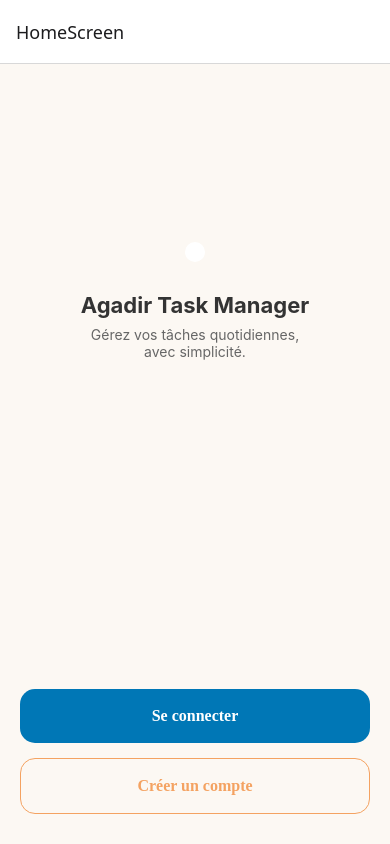
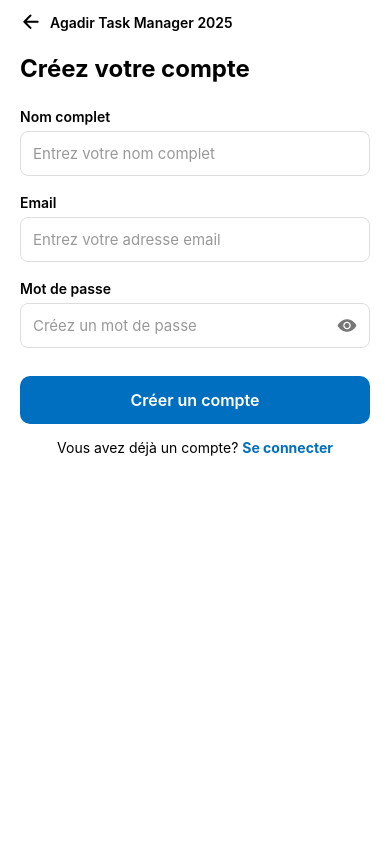
Before and after one commit to yousseflab20-ui/Agadir-Task-Manager-2025, a React Native app in the folder mobile/: screen /CreerCompt in a window 390 px wide. Built offline with nearby package versions, Linux system fonts and the light colour scheme.

Commit message:
add your file CreerCompt ou LoginScreen

```diff
--- a/mobile/App.tsx
+++ b/mobile/App.tsx
@@ -1,5 +1,6 @@
-import HomeScreen from "./app/HomeScreen";
-import Index from "./app/index";
+import HomeScreen from "./app/screen/HomeScreen";
+import LoginScreen from "./app/screen/LoginScreen";
+import CreerCompt from "./app/screen/CreerCompt"
 import { NavigationContainer } from "@react-navigation/native";
 import { createNativeStackNavigator } from "@react-navigation/native-stack";
 
@@ -7,10 +8,11 @@ function App() {
   const Stack = createNativeStackNavigator();
 
   return (
-    <NavigationContainer>
-      <Stack.Navigator initialRouteName="HomeScreen">
-        <Stack.Screen name="HomeScreen" component={HomeScreen} />
-        <Stack.Screen name="Index" component={Index} />
+    <NavigationContainer >
+      <Stack.Navigator initialRouteName="HomeScreen" >
+        <Stack.Screen name="HomeScreen" component={HomeScreen} options={{ headerShown: false }} />
+        <Stack.Screen name="LoginScreen" component={LoginScreen} options={{ headerShown: false }} />
+        <Stack.Screen name="CreerCompt" component={CreerCompt} options={{ headerShown: false }} />
       </Stack.Navigator>
     </NavigationContainer>
   );
--- a/mobile/app/index.tsx
+++ /dev/null
@@ -1,11 +0,0 @@
-import { Text, View } from "react-native";
-
-export default function Index(props: any) {
-    console.log(props);
-
-    return (
-        <View>
-            <Text>salam</Text>
-        </View>
-    );
-}
--- /dev/null
+++ b/mobile/app/screen/CreerCompt.tsx
@@ -0,0 +1,153 @@
+import React, { useState } from "react";
+import {
+    View,
+    Text,
+    TextInput,
+    TouchableOpacity,
+    StyleSheet,
+    ScrollView,
+} from "react-native";
+import { SafeAreaView } from "react-native-safe-area-context";
+import Ionicons from 'react-native-vector-icons/Ionicons';
+
+export default function SignupScreen({ navigation }: any) {
+    const [showPassword, setShowPassword] = useState(false);
+
+    return (
+        <SafeAreaView style={{ flex: 1, backgroundColor: "#fff" }}>
+            <ScrollView contentContainerStyle={styles.container}>
+
+                <TouchableOpacity onPress={() => navigation.goBack()} style={styles.backBtn}>
+                    <Ionicons name="arrow-back" size={22} color="#000" />
+                    <Text style={styles.headerText}>Agadir Task Manager 2025</Text>
+                </TouchableOpacity>
+
+                <Text style={styles.title}>Créez votre compte</Text>
+
+                <View style={styles.fieldContainer}>
+                    <Text style={styles.label}>Nom complet</Text>
+                    <TextInput
+                        placeholder="Entrez votre nom complet"
+                        style={styles.input}
+                        placeholderTextColor="#999"
+                    />
+                </View>
+
+                <View style={styles.fieldContainer}>
+                    <Text style={styles.label}>Email</Text>
+                    <TextInput
+                        placeholder="Entrez votre adresse email"
+                        style={styles.input}
+                        keyboardType="email-address"
+                        placeholderTextColor="#999"
+                    />
+                </View>
+
+                <View style={styles.fieldContainer}>
+                    <Text style={styles.label}>Mot de passe</Text>
+                    <View style={styles.passwordContainer}>
+                        <TextInput
+                            placeholder="Créez un mot de passe"
+                            style={styles.passwordInput}
+                            secureTextEntry={!showPassword}
+                            placeholderTextColor="#999"
+                        />
+                        <TouchableOpacity onPress={() => setShowPassword(!showPassword)}>
+                            <Ionicons
+                                name={showPassword ? "eye-off" : "eye"}
+                                size={20}
+                                color="#777"
+                            />
+                        </TouchableOpacity>
+                    </View>
+                </View>
+
+                <TouchableOpacity style={styles.button}>
+                    <Text style={styles.btnText}>Créer un compte</Text>
+                </TouchableOpacity>
+
+                <View style={styles.footer}>
+                    <Text>Vous avez déjà un compte? </Text>
+                    <TouchableOpacity onPress={() => navigation.navigate("Login")}>
+                        <Text style={styles.loginText}>Se connecter</Text>
+                    </TouchableOpacity>
+                </View>
+
+            </ScrollView>
+        </SafeAreaView>
+    );
+
+}
+
+const styles = StyleSheet.create({
+    container: {
+        paddingHorizontal: 20,
+        paddingTop: 10,
+    },
+    backBtn: {
+        flexDirection: "row",
+        alignItems: "center",
+        gap: 8,
+        marginBottom: 20,
+    },
+    headerText: {
+        fontSize: 14,
+        fontWeight: "600",
+    },
+    title: {
+        fontSize: 24,
+        fontWeight: "700",
+        marginBottom: 25,
+    },
+    fieldContainer: {
+        marginBottom: 18,
+    },
+    label: {
+        fontSize: 14,
+        fontWeight: "600",
+        marginBottom: 6,
+    },
+    input: {
+        height: 45,
+        borderWidth: 1,
+        borderColor: "#ddd",
+        borderRadius: 8,
+        paddingHorizontal: 12,
+        fontSize: 15,
+    },
+    passwordContainer: {
+        flexDirection: "row",
+        alignItems: "center",
+        height: 45,
+        borderWidth: 1,
+        borderColor: "#ddd",
+        borderRadius: 8,
+        paddingHorizontal: 12,
+        justifyContent: "space-between",
+    },
+    passwordInput: {
+        flex: 1,
+        fontSize: 15,
+    },
+    button: {
+        backgroundColor: "#006FBF",
+        paddingVertical: 14,
+        borderRadius: 10,
+        marginTop: 10,
+        alignItems: "center",
+    },
+    btnText: {
+        color: "#fff",
+        fontSize: 16,
+        fontWeight: "600",
+    },
+    footer: {
+        flexDirection: "row",
+        justifyContent: "center",
+        marginTop: 15,
+    },
+    loginText: {
+        color: "#006FBF",
+        fontWeight: "700",
+    },
+});
--- a/mobile/app/HomeScreen.tsx
+++ b/mobile/app/screen/HomeScreen.tsx
@@ -41,10 +41,10 @@ function HomeScren(props: any) {
 
             <View style={styles.buttonContainer}>
 
-                <TouchableOpacity style={styles.ButtonSC} onPress={() => props.navigation.navigate("Index")}>
+                <TouchableOpacity style={styles.ButtonSC} onPress={() => props.navigation.navigate("LoginScreen")}>
                     <Text style={styles.TextSC}>Se connecter</Text>
                 </TouchableOpacity>
-                <TouchableOpacity style={styles.ButtonCM}>
+                <TouchableOpacity style={styles.ButtonCM} onPress={() => props.navigation.navigate("CreerCompt")}>
                     <Text style={styles.TextCM}>Créer un compte</Text>
                 </TouchableOpacity>
             </View>
--- /dev/null
+++ b/mobile/app/screen/LoginScreen.tsx
@@ -0,0 +1,160 @@
+import React, { useState } from "react";
+import {
+    View,
+    Text,
+    TextInput,
+    TouchableOpacity,
+    Image,
+    StyleSheet,
+} from "react-native";
+import { SafeAreaView } from "react-native-safe-area-context";
+
+export default function LoginScreen({ navigation }: any) {
+    const [passwordVisible, setPasswordVisible] = useState(false);
+
+    return (
+        <SafeAreaView style={styles.container}>
+
+            <View style={styles.logoContainer}>
+                {/* <Image
+                    source={require("../assets/image/logo.png")}
+                    style={styles.logo}
+                /> */}
+            </View>
+
+            <Text style={styles.title}>Welcome Back!</Text>
+            <Text style={styles.subtitle}>
+                Log in to manage your tasks in Agadir.
+            </Text>
+
+            <View style={styles.inputContainer}>
+                {/* <Image
+                    source={require("../assets/icons/email.png")}
+                    style={styles.icon}
+                /> */}
+                <TextInput
+                    style={styles.input}
+                    placeholder="Enter your email"
+                    placeholderTextColor="#999"
+                />
+            </View>
+
+            <View style={styles.inputContainer}>
+                {/* <Image
+                    source={require("../assets/icons/lock.png")}
+                    style={styles.icon}
+                /> */}
+                <TextInput
+                    style={styles.input}
+                    placeholder="Enter your password"
+                    secureTextEntry={!passwordVisible}
+                    placeholderTextColor="#999"
+                />
+                <TouchableOpacity
+                    onPress={() => setPasswordVisible(!passwordVisible)}
+                >
+                    {/* <Image
+                        source={require("../assets/icons/eye.png")}
+                        style={styles.eyeIcon}
+                    /> */}
+                </TouchableOpacity>
+            </View>
+
+            <TouchableOpacity style={styles.button}>
+                <Text style={styles.buttonText}>Se connecter</Text>
+            </TouchableOpacity>
+
+            <View style={styles.footer}>
+                <Text style={styles.footerText}>Pas encore de compte ? </Text>
+                <TouchableOpacity onPress={() => navigation.navigate("Register")}>
+                    <Text style={styles.footerLink}>Créer un compte</Text>
+                </TouchableOpacity>
+            </View>
+
+        </SafeAreaView>
+    );
+}
+
+const styles = StyleSheet.create({
+    container: {
+        flex: 1,
+        backgroundColor: "#FCF8F3",
+        paddingHorizontal: 25,
+    },
+    logoContainer: {
+        alignItems: "center",
+        marginTop: 40,
+        marginBottom: 20,
+    },
+    logo: {
+        width: 70,
+        height: 70,
+        resizeMode: "contain",
+    },
+    title: {
+        fontSize: 26,
+        fontWeight: "bold",
+        color: "#222",
+        textAlign: "center",
+    },
+    subtitle: {
+        textAlign: "center",
+        color: "#777",
+        marginBottom: 30,
+    },
+
+    inputContainer: {
+        flexDirection: "row",
+        backgroundColor: "white",
+        borderRadius: 25,
+        paddingHorizontal: 15,
+        alignItems: "center",
+        height: 55,
+        marginBottom: 20,
+        elevation: 3,
+    },
+    icon: {
+        width: 20,
+        height: 20,
+        tintColor: "#999",
+    },
+    input: {
+        flex: 1,
+        marginLeft: 10,
+        fontSize: 14,
+        color: "#333",
+    },
+    eyeIcon: {
+        width: 20,
+        height: 20,
+        tintColor: "#999",
+    },
+
+    button: {
+        backgroundColor: "#0077B6",
+        height: 55,
+        borderRadius: 28,
+        justifyContent: "center",
+        alignItems: "center",
+        marginTop: 10,
+        elevation: 4,
+    },
+    buttonText: {
+        color: "white",
+        fontWeight: "bold",
+        fontSize: 16,
+    },
+
+    footer: {
+        flexDirection: "row",
+        justifyContent: "center",
+        marginTop: 15,
+    },
+    footerText: {
+        color: "#777",
+    },
+    footerLink: {
+        color: "#0077B6",
+        fontWeight: "bold",
+    },
+});
--- a/mobile/package.json
+++ b/mobile/package.json
@@ -16,7 +16,8 @@
     "react": "19.1.1",
     "react-native": "0.82.1",
     "react-native-safe-area-context": "^5.6.2",
-    "react-native-screens": "^4.18.0"
+    "react-native-screens": "^4.18.0",
+    "react-native-vector-icons": "^10.3.0"
   },
   "devDependencies": {
     "@babel/core": "^7.25.2",
@@ -31,6 +32,7 @@
     "@react-native/typescript-config": "0.82.1",
     "@types/jest": "^29.5.13",
     "@types/react": "^19.1.1",
+    "@types/react-native-vector-icons": "^6.4.18",
     "@types/react-test-renderer": "^19.1.0",
     "eslint": "^8.19.0",
     "jest": "^29.6.3",
```
Also changed, not shown: 1 other file (tests, documents, lock files or other folders).
